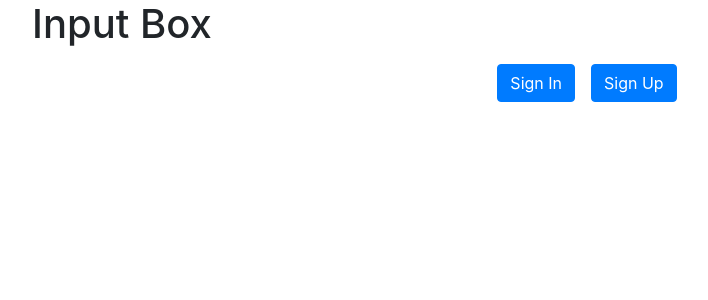
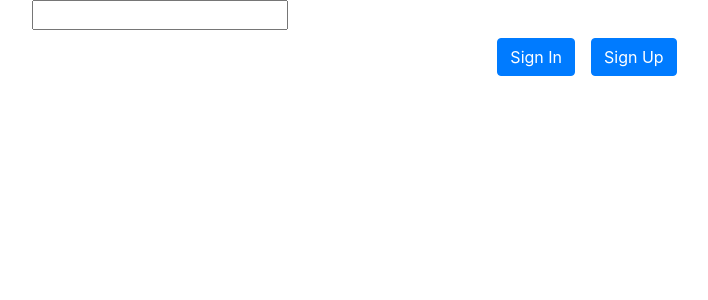
Before and after one commit to krezicoder/react-jest-boilerplate, a React (Create React App) app: page / in a window 1280 px wide. Shown: the top 300 px of the page, without its empty margins (53-761 px from the left). Built offline with nearby package versions, Linux system fonts and the light colour scheme.

Commit message:
GREEN STATE Input Box achieved

```diff
--- a/src/components/Input/Input.js
+++ b/src/components/Input/Input.js
@@ -1,7 +1,7 @@
 import React, { Component } from "react";
 class Input extends Component {
   render() {
-    return <h1>Input Box</h1>;
+    return <input type="text" name="" placeholder="" />;
   }
 }
 
```
Also changed, not shown: 1 other file (tests, documents, lock files or other folders).
